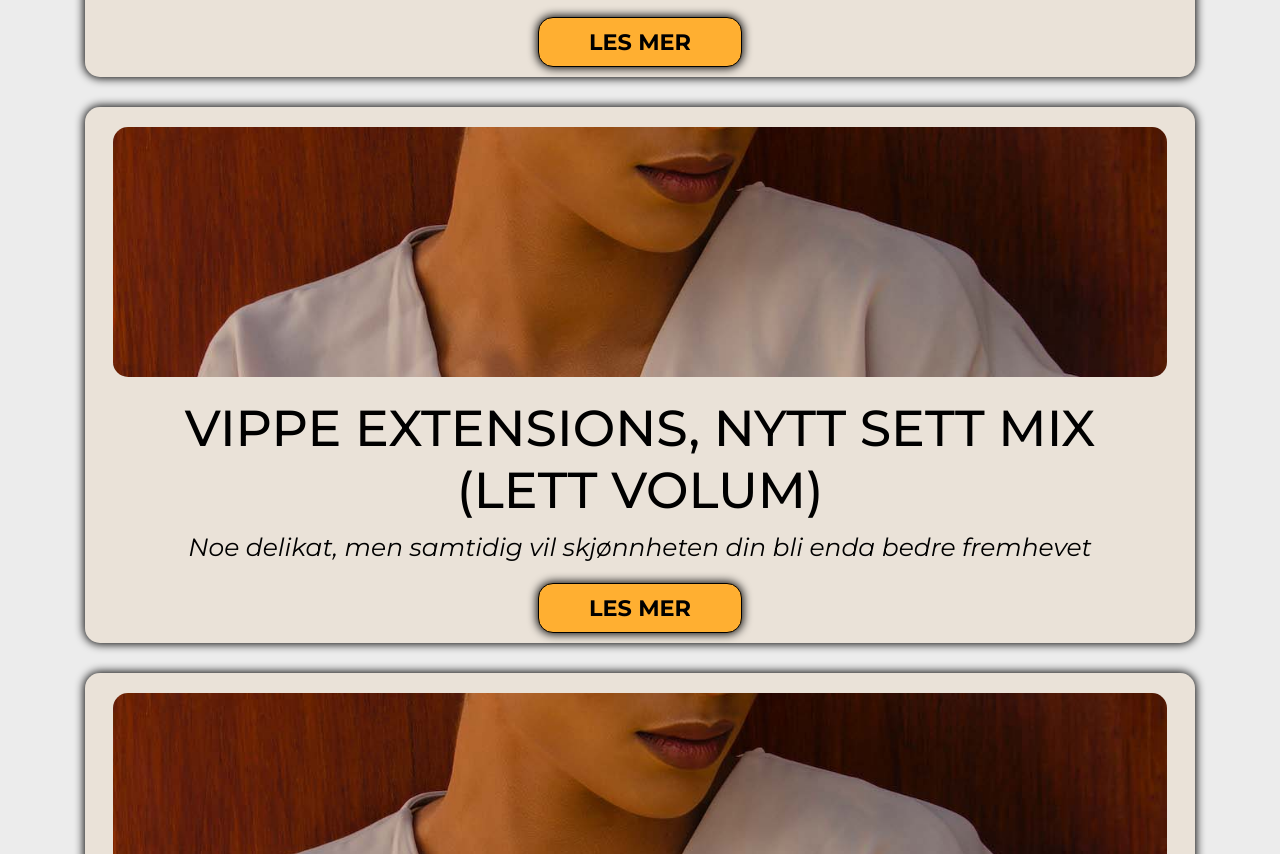
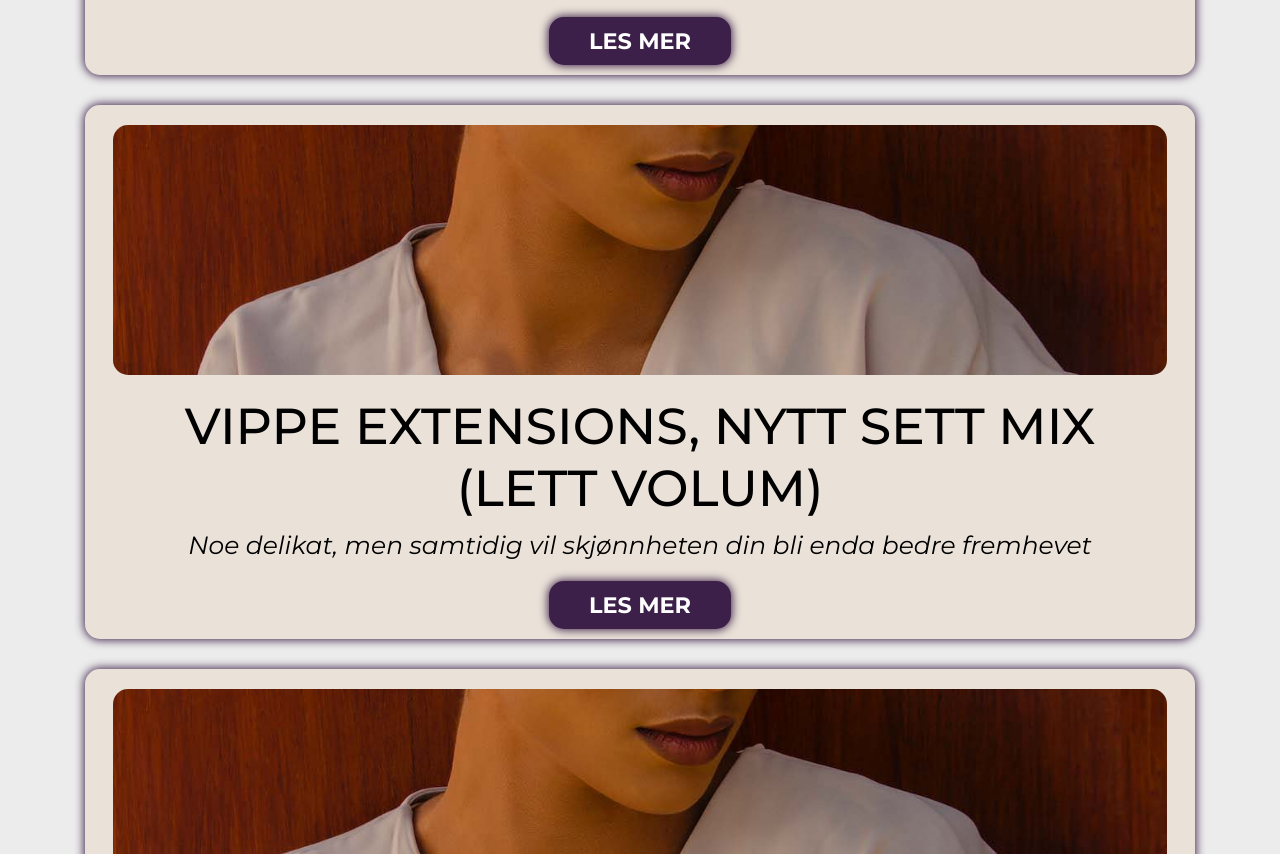
Before and after one commit to MariuszRozycki/skin-beauty, a plain HTML site: page layout/treatments.html in a window 1280 px wide. Shown: the part 791-1645 px from the top of the page. Drawn offline with Linux system fonts and the light colour scheme.

Commit message:
Web owner wanted add

```diff
--- a/css/global.css
+++ b/css/global.css
@@ -94,7 +94,7 @@ li {
   border: 2px solid var(--color-no7);
   max-width: 300px;
   margin: auto;
-  padding: 10px 50px;
+  padding: 10px 40px;
   text-transform: uppercase;
   font-weight: 700;
   border-radius: var(--middle-radius);
--- a/css/home-about.css
+++ b/css/home-about.css
@@ -17,7 +17,7 @@
 
 .opening-hours .h2-wrapper a {
   display: block;
-  color: var(--color-no10);
+  color: var(--color-no1);
   font-weight: 500;
 }
 
--- a/css/treatments.css
+++ b/css/treatments.css
@@ -23,8 +23,8 @@
 }
 
 .btn-treatment {
-  border: 1px solid;
-  background-color: var(--color-no3);
+  border: 0px solid;
+  background-color: var(--color-no16);
   box-shadow: var(--box-shadow-light);
-  color: var(--color-var9);
+  color: var(--color-no7)
 }
--- a/css/variables.css
+++ b/css/variables.css
@@ -23,6 +23,7 @@ font-family: 'Roboto', sans-serif;
   --color-no13: rgba(222, 184, 135, .2);
   --color-no14: #393053;
   --color-no15: #105844;
+  --color-no16: #3c2049;
 
   /* font-size standard*/
   --normal-font-size: 1rem;
@@ -38,7 +39,7 @@ font-family: 'Roboto', sans-serif;
   /* box-shadow */
   --box-shadow: 0px 0px 40px 5px #000;
   --box-shadow-white: 0px 0px 40px 5px var(--color-no7);
-  --box-shadow-light: 0px 0px 10px 1px #000;
+  --box-shadow-light: 0px 0px 10px 1px var(--color-no16);
   --box-shadow-light-white: 0px 0px 10px 1px var(--color-no7);
 
   /* text-shadow */
```
